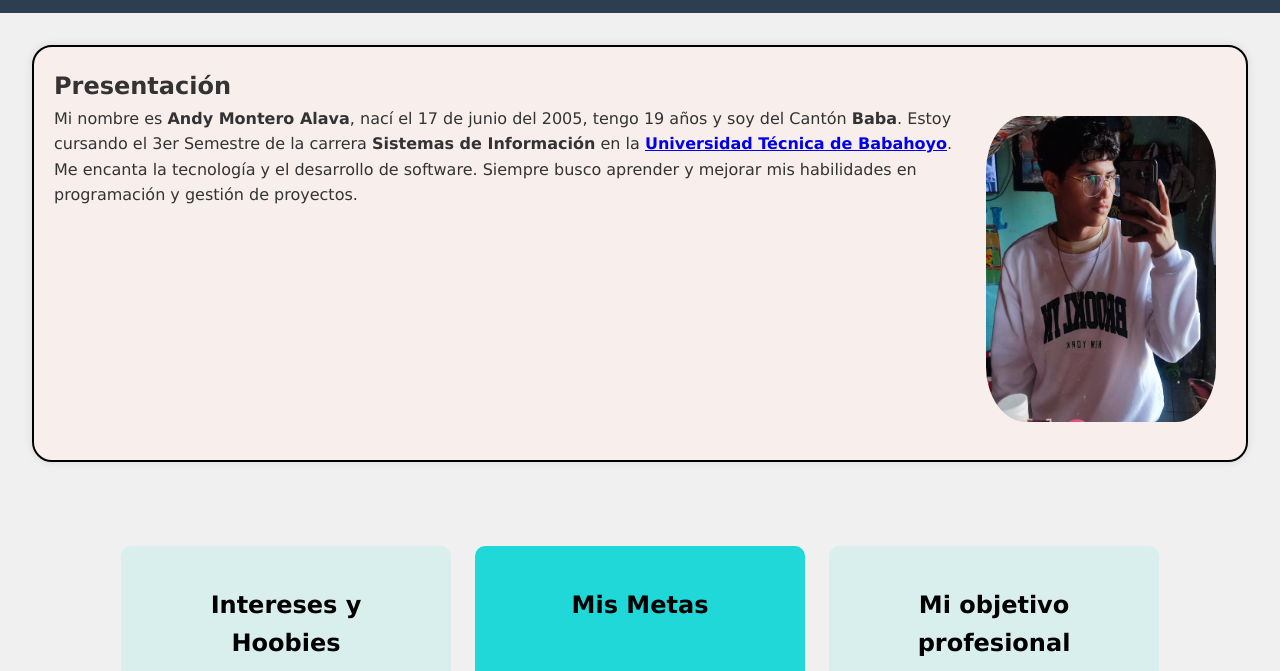
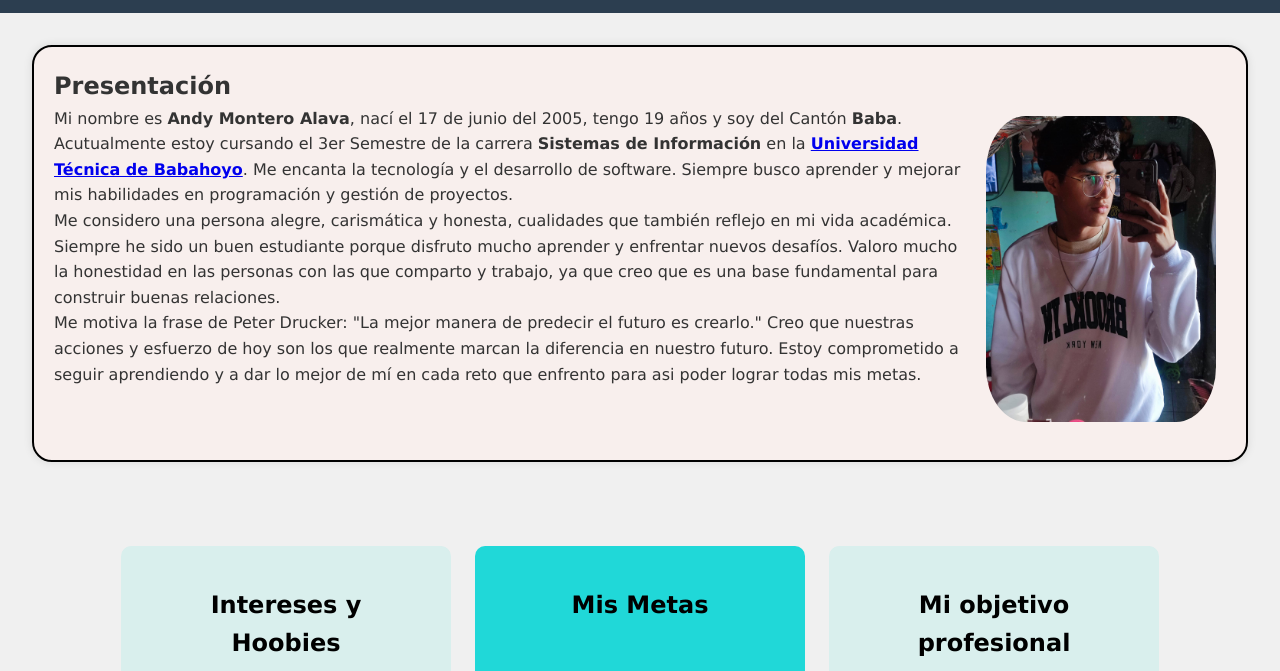
Before and after one commit to AndyMonteroA/PortafolioAndy, a plain HTML site: page sobre-mi.html in a window 1280 px wide. Shown: the part 70-741 px from the top of the page. Drawn offline with Linux system fonts and the light colour scheme.

Commit message:
Add files via upload

```diff
--- a/sobre-mi.html
+++ b/sobre-mi.html
@@ -37,11 +37,21 @@
             <section class="texto">
                 <p>
                     Mi nombre es <strong>Andy Montero Alava</strong>, nací el 17 de junio del 2005, tengo
-                    19 años y soy del Cantón <strong>Baba</strong>. Estoy cursando el 3er Semestre de la carrera
+                    19 años y soy del Cantón <strong>Baba</strong>. Acutualmente estoy cursando el 3er Semestre de la
+                    carrera
                     <strong>Sistemas de Información</strong> en la <a href="https://utb.edu.ec/"
                         target="_blank"><strong>Universidad Técnica de
                             Babahoyo</strong></a>. Me encanta la tecnología y el desarrollo de software.
                     Siempre busco aprender y mejorar mis habilidades en programación y gestión de proyectos.
+                    <br> Me considero una persona alegre, carismática y honesta, cualidades que también reflejo en mi
+                    vida
+                    académica. Siempre he sido un buen estudiante porque disfruto mucho aprender y enfrentar nuevos
+                    desafíos.
+                    Valoro mucho la honestidad en las personas con las que comparto y trabajo, ya que creo que es una
+                    base fundamental para construir buenas relaciones. <br> Me motiva la frase de Peter Drucker: "La mejor
+                    manera de predecir el futuro es crearlo." Creo que nuestras acciones y esfuerzo de hoy son los que
+                    realmente marcan la diferencia en nuestro futuro. Estoy comprometido a seguir aprendiendo y a dar lo
+                    mejor de mí en cada reto que enfrento para asi poder lograr todas mis metas.
                 </p>
                 <figure>
                     <img src="imagenes/Yo.jpg" alt="Fotografía de Andy Montero Alava" class="img">
```
Lines whose indentation alone changed are shown as unchanged.
